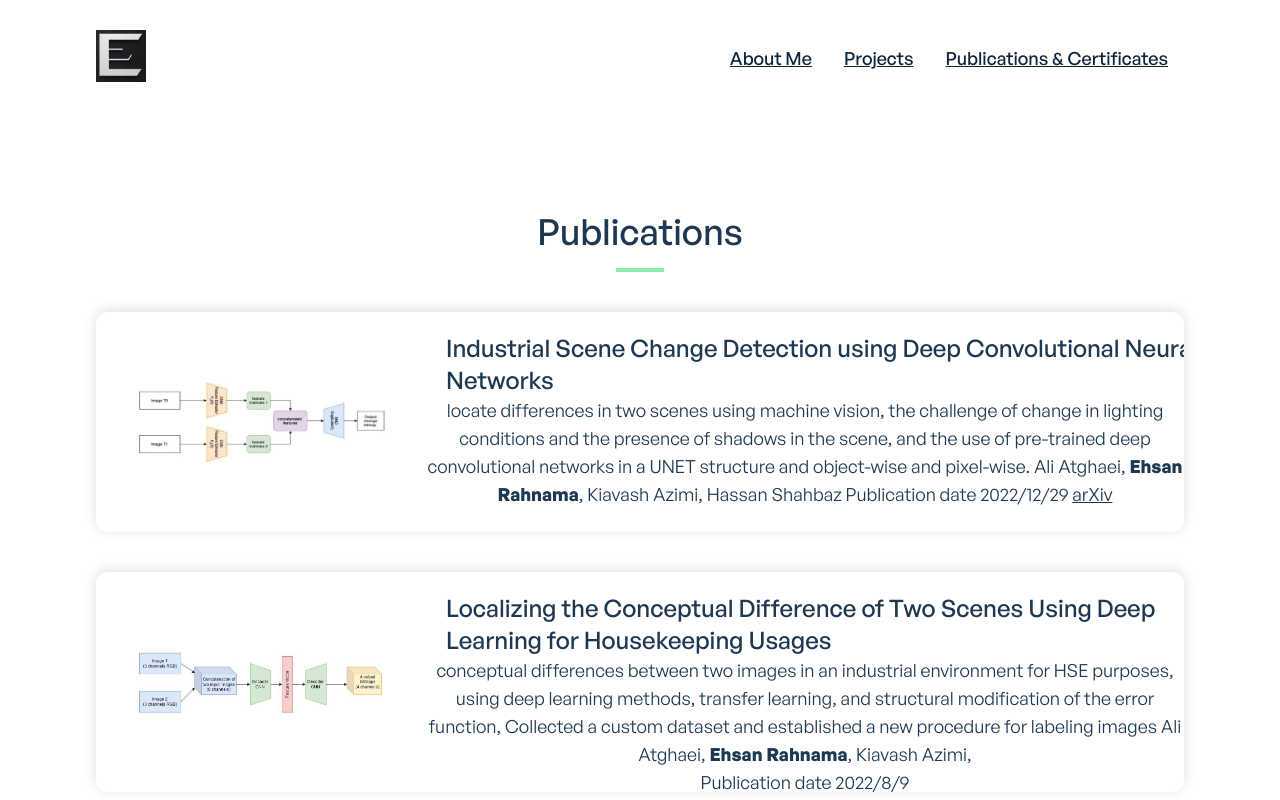
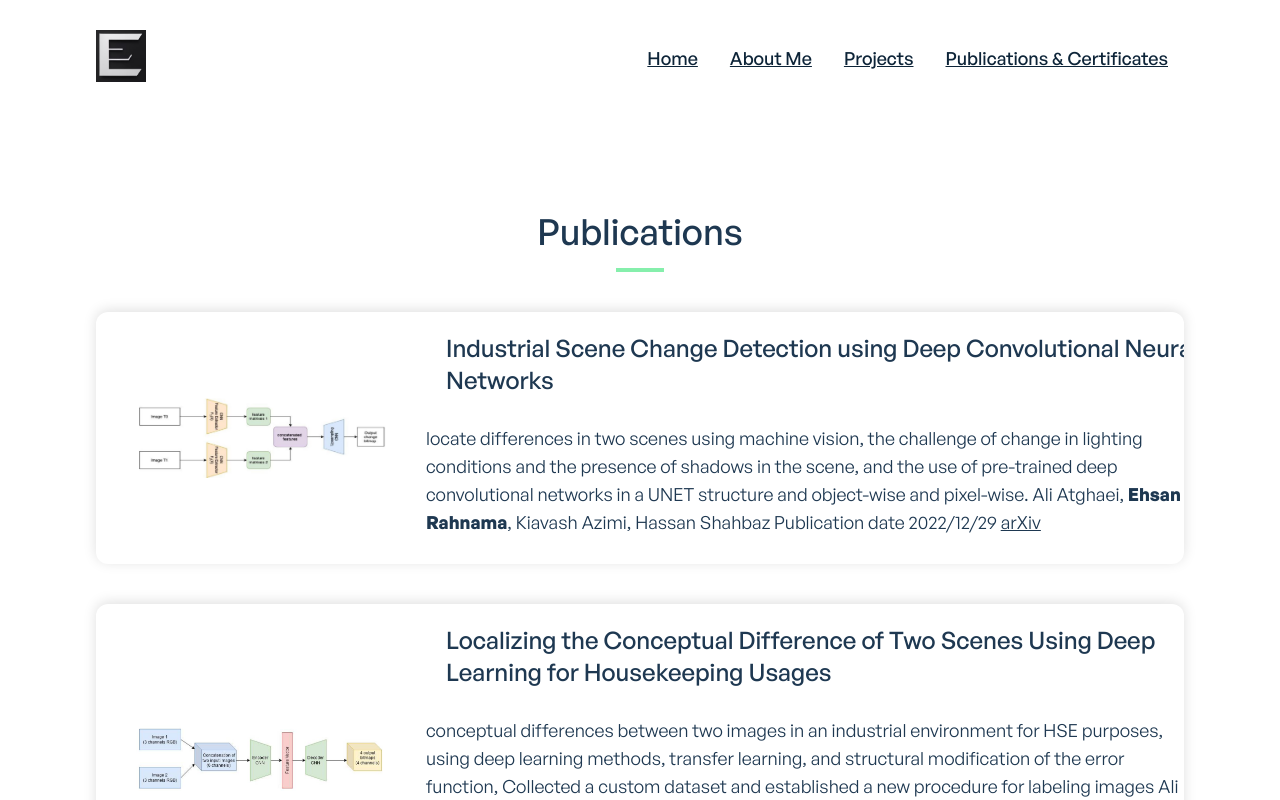
Before and after one commit to ehsanrahnama/website, a Next.js app: page /publications in a window 1280 px wide. Shown: the top 800 px of the page. Built offline with nearby package versions, Linux system fonts and the light colour scheme.

Commit message:
add video

```diff
--- a/components/projects/ProjectSingle.jsx
+++ b/components/projects/ProjectSingle.jsx
@@ -6,7 +6,7 @@ const imageStyle = { maxWidth: "100%", height: "auto" };
 
 const ProjectSingle = (props) => {
   return (
-    <div className="mt-10 h-[220px] overflow-hidden rounded-xl flex w-full shadow-[0_-2px_13px_0px_#00000020] hover:shadow-xl cursor-pointer bg-secondary-light dark:bg-ternary-dark">
+    <div className="mt-10 min-h-[220px] overflow-hidden rounded-xl flex w-full shadow-[0_-2px_13px_0px_#00000020] hover:shadow-xl cursor-pointer bg-secondary-light dark:bg-ternary-dark">
       <div className="w-[250px] flex justify-center items-center md:mx-10">
         <Image
           src={props.img}
@@ -25,7 +25,7 @@ const ProjectSingle = (props) => {
         </div>
         <span
           // dangerouslySetInnerHTML={{ __html: props.description }}
-          className="text-left text-lg text-ternary-dark dark:text-ternary-light"
+          className="px-5 text-left text-lg text-ternary-dark dark:text-ternary-light"
         >
           {props.description}
         </span>
--- a/components/shared/AppBanner.jsx
+++ b/components/shared/AppBanner.jsx
@@ -4,6 +4,7 @@ import { FiArrowDownCircle } from "react-icons/fi";
 import useThemeSwitcher from "../../hooks/useThemeSwitcher";
 import darkImage from "../../public/images/developer-dark.svg";
 import lightImage from "../../public/images/developer.svg";
+import video from "../../public/video/d.webm";
 function AppBanner() {
   const [activeTheme] = useThemeSwitcher();
 
@@ -12,7 +13,7 @@ function AppBanner() {
       initial={{ opacity: 0 }}
       animate={{ opacity: 1 }}
       transition={{ ease: "easeInOut", duration: 0.9, delay: 0.2 }}
-      className="flex flex-col sm:justify-between items-center sm:flex-row mt-5 md:mt-2"
+      className="flex min-h-[90vh] flex-col sm:justify-between md:pb-40 items-center sm:flex-row mt-5 md:mt-2"
     >
       <div className="w-full md:w-1/3 text-left">
         <motion.h1
@@ -66,11 +67,14 @@ function AppBanner() {
         transition={{ ease: "easeInOut", duration: 0.9, delay: 0.2 }}
         className="w-full sm:w-2/3 text-right float-right mt-8 sm:mt-0"
       >
-        <Image
+        {/* <Image
           layout="responsive"
           src={activeTheme === "dark" ? darkImage : lightImage}
           alt="Developer"
-        />
+        /> */}
+        <video controls autoPlay loop className="w-full h-full">
+          <source src={video} />
+        </video>
       </motion.div>
     </motion.section>
   );
--- a/components/shared/AppHeader.jsx
+++ b/components/shared/AppHeader.jsx
@@ -90,6 +90,11 @@ function AppHeader() {
           }
         >
           <div className="block text-left text-lg text-primary-dark dark:text-ternary-light hover:text-secondary-dark dark:hover:text-secondary-light  sm:mx-4 mb-2 sm:py-2 border-t-2 pt-3 sm:pt-2 sm:border-t-0 border-primary-light dark:border-secondary-dark">
+            <Link href="/" aria-label="Home">
+              Home
+            </Link>
+          </div>
+          <div className="block text-left text-lg text-primary-dark dark:text-ternary-light hover:text-secondary-dark dark:hover:text-secondary-light  sm:mx-4 mb-2 sm:py-2 border-t-2 pt-3 sm:pt-2 sm:border-t-0 border-primary-light dark:border-secondary-dark">
             <Link href="/about" aria-label="About Me">
               About Me
             </Link>
@@ -109,6 +114,12 @@ function AppHeader() {
 
         {/* Header links large screen */}
         <div className="font-general-medium hidden m-0 sm:ml-4 mt-5 sm:mt-3 sm:flex p-5 sm:p-0 justify-center items-center shadow-lg sm:shadow-none">
+          <div
+            className="block text-left text-lg font-medium text-primary-dark dark:text-ternary-light hover:text-secondary-dark dark:hover:text-secondary-light  sm:mx-4 mb-2 sm:py-2"
+            aria-label="Home"
+          >
+            <Link href="/">Home</Link>
+          </div>
           <div
             className="block text-left text-lg font-medium text-primary-dark dark:text-ternary-light hover:text-secondary-dark dark:hover:text-secondary-light  sm:mx-4 mb-2 sm:py-2"
             aria-label="About Me"
--- a/data/publicationsData.jsx
+++ b/data/publicationsData.jsx
@@ -14,7 +14,7 @@ export const publicationsData = [
     title:
       "Industrial Scene Change Detection using Deep Convolutional Neural Networks",
     description: (
-      <>
+      <p>
         locate differences in two scenes using machine vision, the challenge of
         change in lighting conditions and the presence of shadows in the scene,
         and the use of pre-trained deep convolutional networks in a UNET
@@ -22,7 +22,7 @@ export const publicationsData = [
         <strong>Ehsan Rahnama</strong>, Kiavash Azimi, Hassan Shahbaz
         Publication date 2022/12/29{" "}
         <a href="https://arxiv.org/abs/2212.14278">arXiv</a>
-      </>
+      </p>
     ),
     img: article_a2,
   },
@@ -31,7 +31,7 @@ export const publicationsData = [
     title:
       "Localizing the Conceptual Difference of Two Scenes Using Deep Learning for Housekeeping Usages",
     description: (
-      <>
+      <p>
         conceptual differences between two images in an industrial environment
         for HSE purposes, using deep learning methods, transfer learning, and
         structural modification of the error function, Collected a custom
@@ -39,7 +39,7 @@ export const publicationsData = [
         <strong>Ehsan Rahnama</strong>, Kiavash Azimi,
         <br /> Publication date 2022/8/9 <br />{" "}
         <a href="https://arxiv.org/abs/2208.04884">arXiv</a>
-      </>
+      </p>
     ),
     img: article_a1,
   },
--- a/next.config.js
+++ b/next.config.js
@@ -1,3 +1,4 @@
-module.exports = {
-  reactStrictMode: true,
-}
+// next.config.js
+const withVideos = require('next-videos')
+
+module.exports = withVideos()
--- a/package.json
+++ b/package.json
@@ -11,6 +11,7 @@
     "@tailwindcss/forms": "^0.4.0",
     "framer-motion": "^5.5.3",
     "next": "^13.0.5",
+    "next-videos": "^1.4.1",
     "react": "^18.2.0",
     "react-countup": "^6.1.1",
     "react-dom": "^18.2.0",
```
Also changed, not shown: 2 other files (tests, documents, lock files or other folders).
